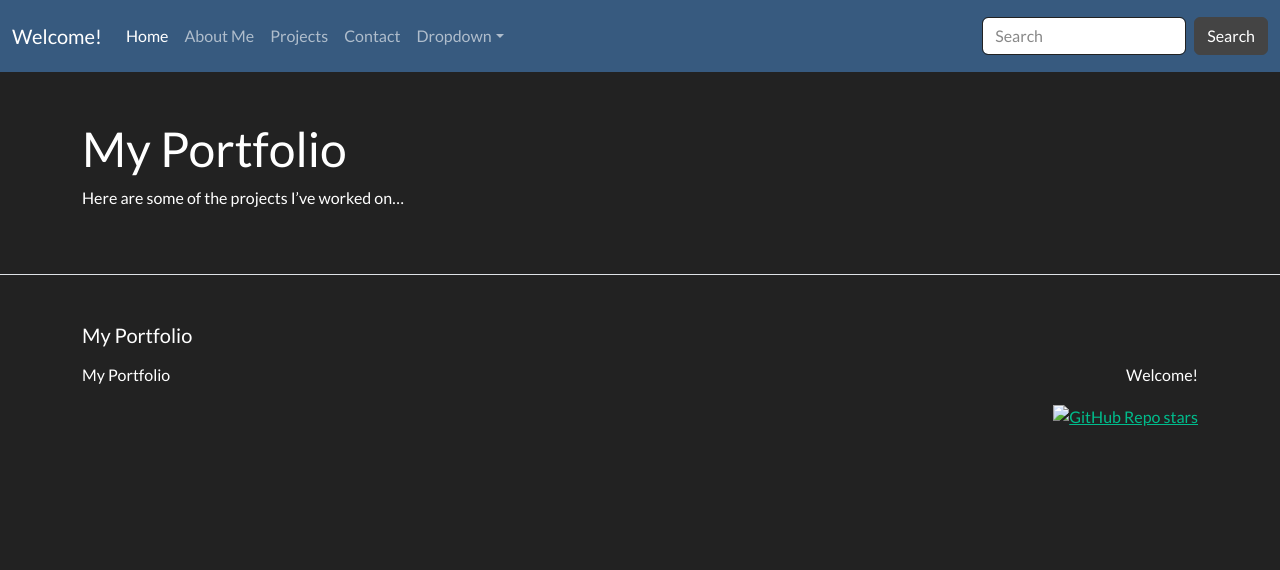
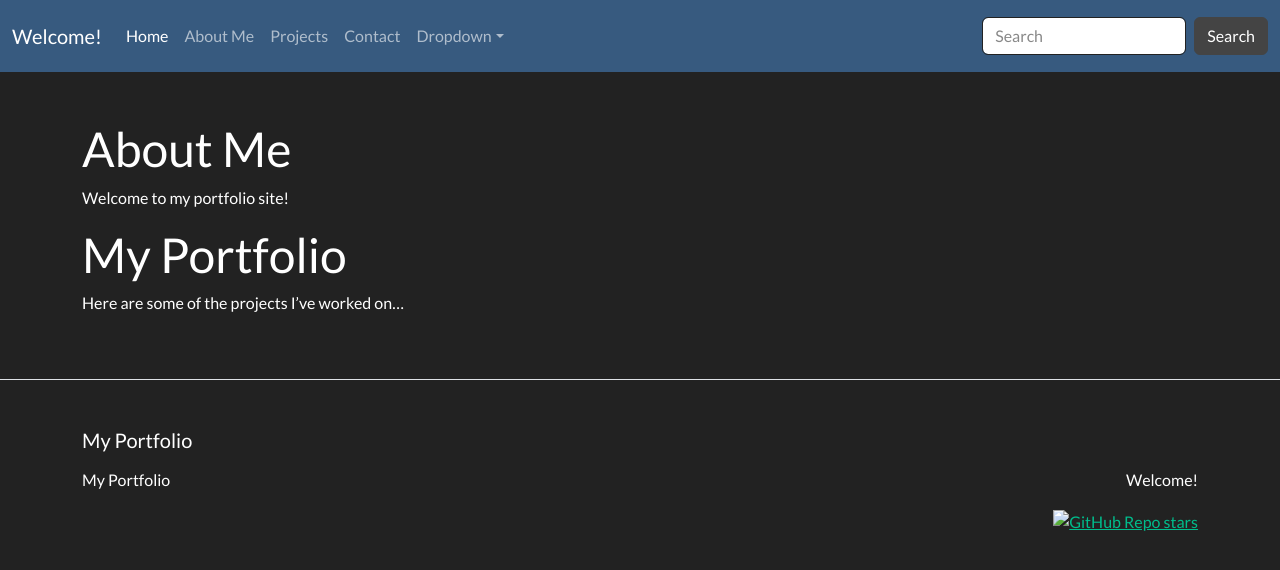
Before and after one commit to JKopal101/jkopal101.github.io, a Jekyll site: the page built from projects.md, in a window 1280 px wide. Shown: the top 570 px of the page. Built offline with Jekyll 4.4.1, drawn with Linux system fonts in a browser that asks for light colours.

Commit message:
Update projects.md

```diff
--- a/projects.md
+++ b/projects.md
@@ -1,7 +1,11 @@
 ---
 layout: default
 title: Projects
+permalink: /projects/
 ---
+
+# About Me
+Welcome to my portfolio site!
 
 # My Portfolio
 Here are some of the projects I’ve worked on...
```
